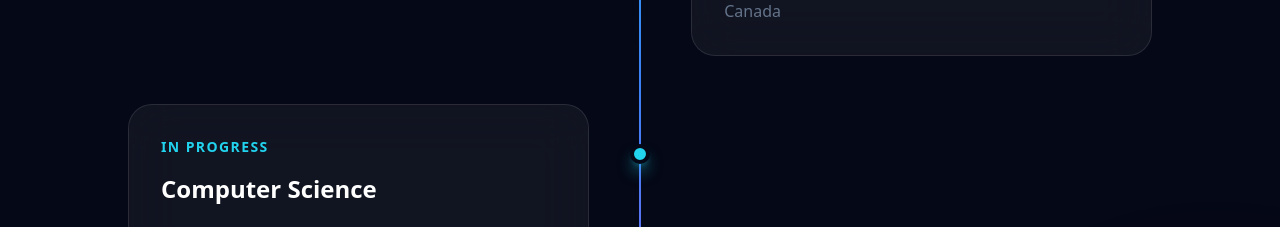
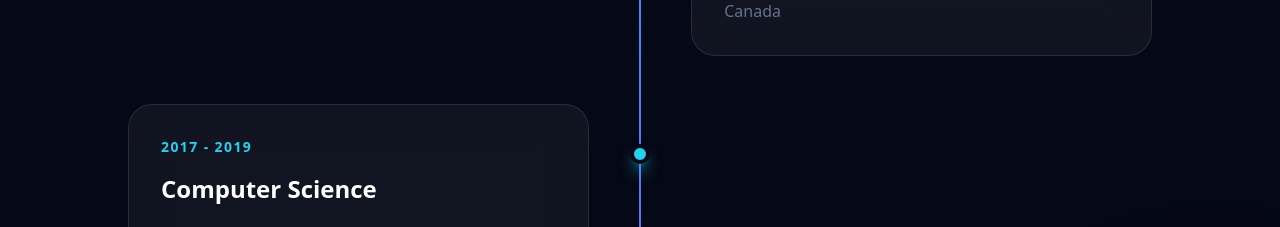
Before and after one commit to No1Austin/AustinAmadi, a React (Vite) app: page / in a window 1280 px wide. Shown: the part 6280-6507 px from the top of the page. Built offline with nearby package versions, Linux system fonts and the light colour scheme.

Commit message:
educationpatch2

```diff
--- a/src/components/Education.jsx
+++ b/src/components/Education.jsx
@@ -16,7 +16,7 @@ const education = [
     degree: "Computer Science",
     school: "National Open University",
     location: "Lagos",
-    date: "In Progress",
+    date: "2017 - 2019",
   },
 
   {
```
